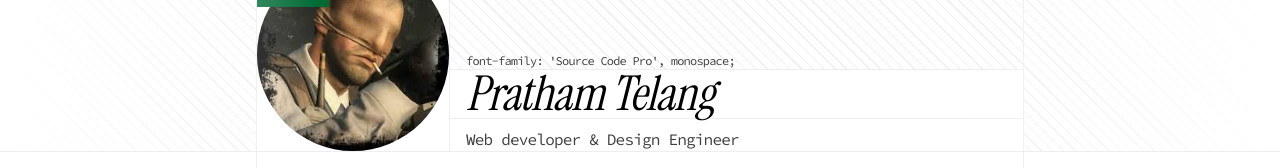
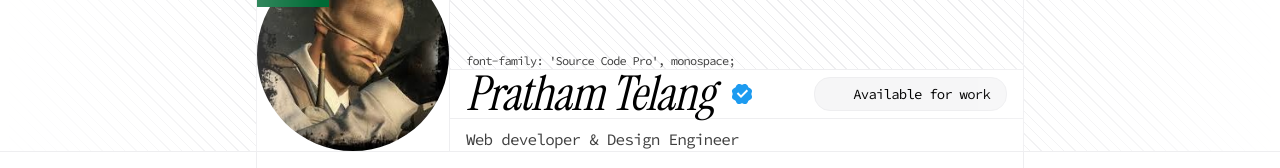
Before and after one commit to PrathamTelang/portfolio, a Next.js app: page / in a window 1280 px wide. Shown: the part 329-497 px from the top of the page. Built offline with nearby package versions, Linux system fonts and the light colour scheme.

Commit message:
Add verified badge and availability status to Hero
Introduced a verified badge icon next to the user's name and an 'Available for work' status indicator in the Hero component. This enhances the profile's credibility and visibility of availability.

```diff
--- a/src/app/features/portfolio/components/Hero.tsx
+++ b/src/app/features/portfolio/components/Hero.tsx
@@ -1,6 +1,8 @@
 import Image from "next/image"
 import profilePic from "../images/heroImage.jpg"
 import IndianFlag from "../images/Flag_of_India.svg.png"
+import { RiVerifiedBadgeFill } from "react-icons/ri"
+import { GoDotFill } from "react-icons/go"
 
 export const Hero = () => {
     return (
@@ -34,7 +36,13 @@ export const Hero = () => {
                     <div className="w-full h-px bg-border " />
                     <div className="flex items-end">
                         <div className="w-full">
-                            <h1 className="pl-4 text-3xl font-serif italic sm:text-5xl" >Pratham Telang</h1>
+                            <div className="pl-4 flex items-center justify-between">
+                                <div className="flex items-center gap-4">
+                                    <h1 className=" text-3xl font-serif italic sm:text-5xl" >Pratham Telang</h1>
+                                <RiVerifiedBadgeFill className="text-2xl text-[#1D9BF0]" />
+                                </div>
+                                <div className="mr-4 px-4 py-1.5 border border-border rounded-2xl flex items-center gap-2 bg-border/50 text-sm"><GoDotFill className="text-[#00BC7D] animate-ping" />Available for work</div>
+                            </div>
                             <div className="w-full h-px bg-border " />
                             <p className="pl-4 text-secondary-text mt-2 max-[475px]:my-0 text-md max-[475px]:text-sm ">Web developer & Design Engineer</p>
                         </div>
```
